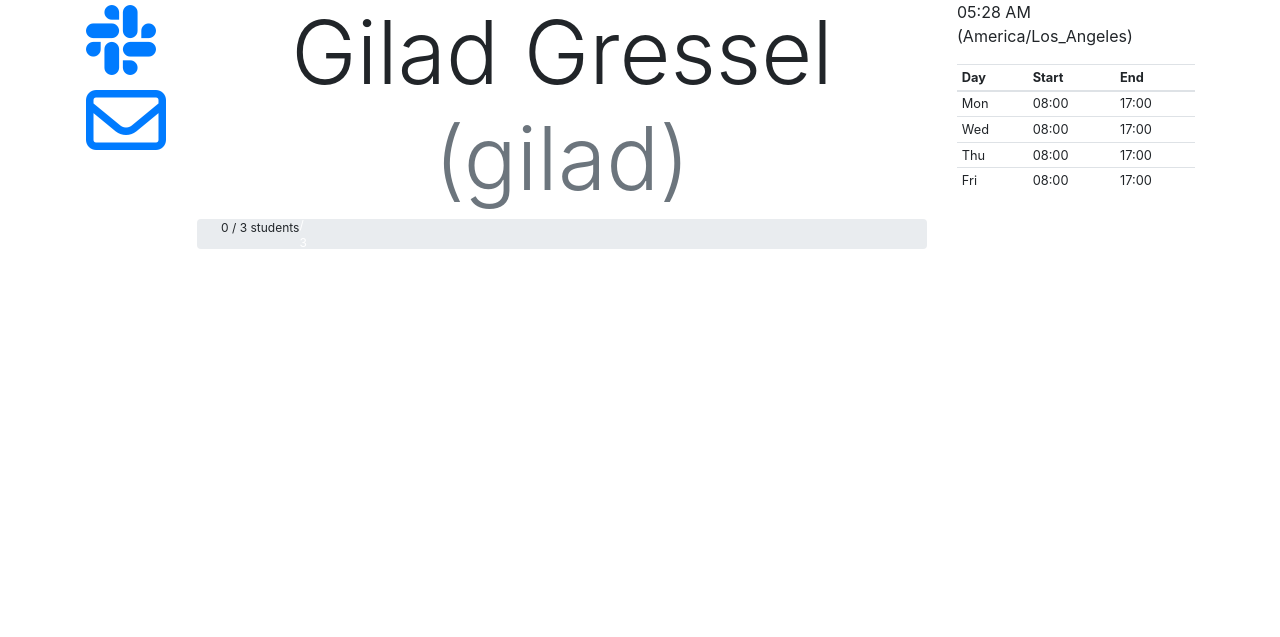
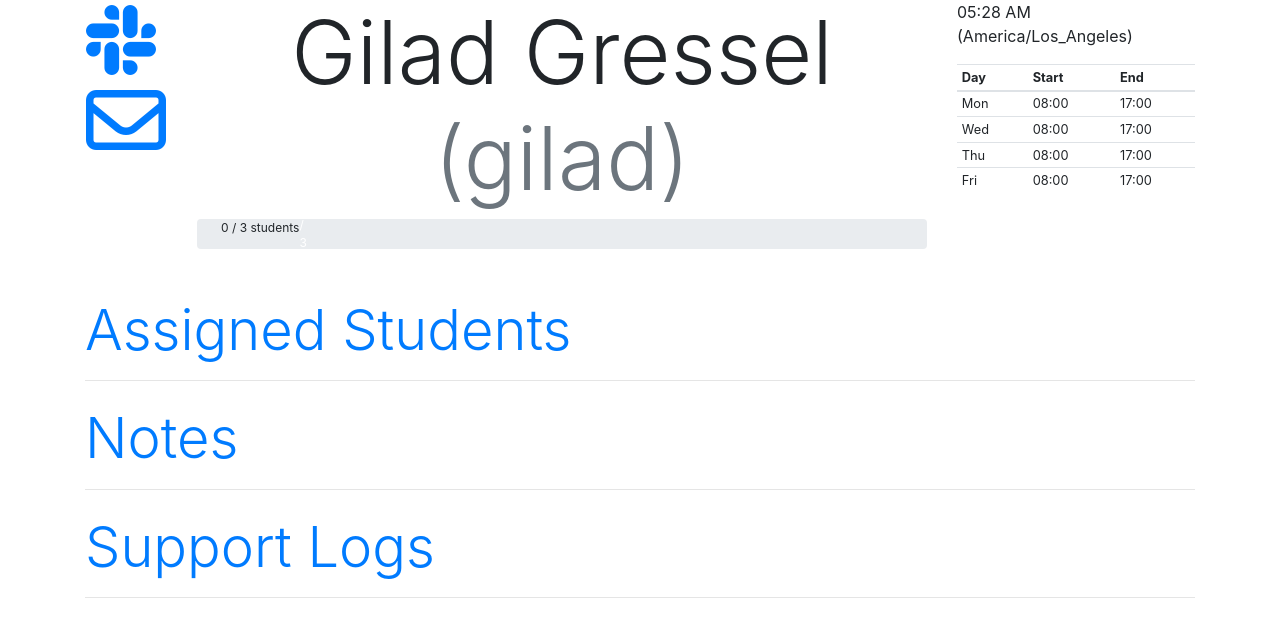
Before and after one commit to rdesmond/codingnomads_mentor_app, a Flask app: page /mentor/1 in a window 1280 px wide. Shown: the part 97-734 px from the top of the page. Run offline with Flask 2, Linux system fonts and the light colour scheme; tables that the repository leaves empty hold one stand-in row (values such as "Sample post"); some libraries are stand-ins or nearby versions.

Commit message:
Add links for mentor subsections

```diff
--- a/application/templates/mentor_profile.html
+++ b/application/templates/mentor_profile.html
@@ -2,7 +2,7 @@
 
 {% block content %}
     <div class="container">
-    <div class="mb-4">
+    <div class="mb-5">
         <p class="text-muted text-right">Welcome {{ current_user.first_name }} {{ current_user.last_name }}</p>
         <div class="row">
             <div class="col-auto mx-3">
@@ -51,5 +51,19 @@
             </div>
         </div>
     </div>
+    <div>
+        <div class="mb-4">
+            <h2 class="display-4"><a href="http://0.0.0.0:5000/mentor/{{ mentor.id }}/students">Assigned Students</a></h2>
+            <hr>
+        </div>
+        <div class="mb-4">
+            <h2 class="display-4"><a href="http://0.0.0.0:5000/mentor/{{ mentor.id }}/notes">Notes</a></h2>
+            <hr>
+        </div>
+        <div class="mb-4">
+            <h2 class="display-4"><a href="http://0.0.0.0:5000/mentor/{{ mentor.id }}/logs">Support Logs</a></h2>
+            <hr>
+        </div>
+    </div>
     </div>
 {% endblock %}
```
